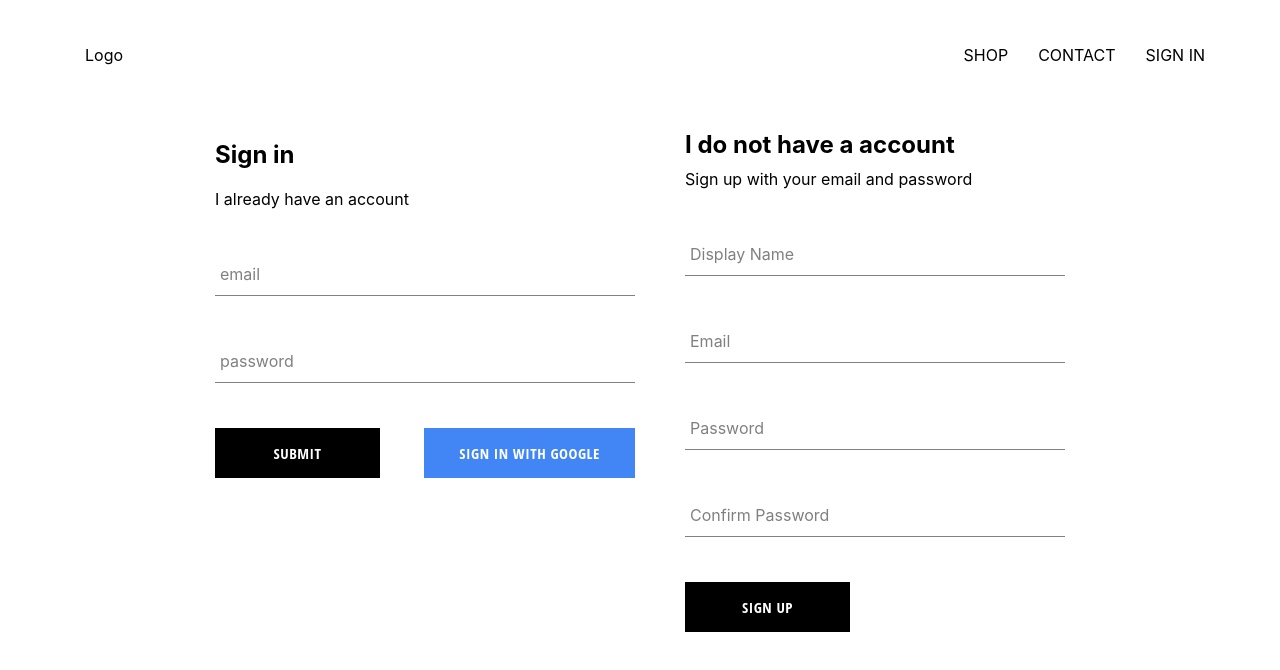
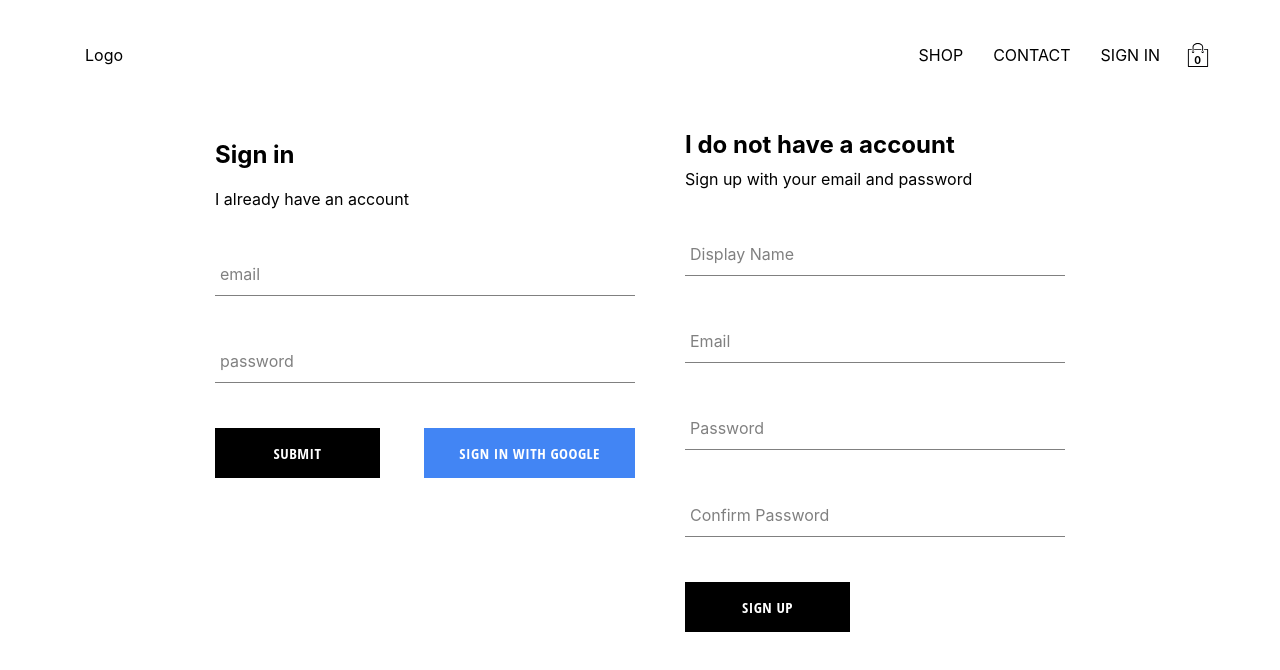
Before and after one commit to nickciambrone/ace-clothing, a React (Create React App) app: page /signin in a window 1280 px wide. Shown: the top 670 px of the page. Built offline with nearby package versions, Linux system fonts and the light colour scheme; no server answers.

Commit message:
added cart icon

```diff
--- a/src/App.js
+++ b/src/App.js
@@ -6,7 +6,7 @@
 import SignInAndSignUp from './pages/sign-in-and-sign-up/sign-in-and-sign-up.component.jsx'
 import Header from './components/header/header.component.jsx'
 import {auth, createUserProfileDocument} from './firebase/firebase.utils'
-import {setCurrentUser} from './redux/user/user.action'
+import {setCurrentUser} from './redux/user/user.actions'
 import {connect} from 'react-redux'
 
 class App extends React.Component{
--- /dev/null
+++ b/src/components/cart-dropdown/cart-dropdown.component.jsx
@@ -0,0 +1,14 @@
+import React from 'react';
+
+import CustomButton from '../custom-button/custom-button.component';
+
+import './cart-dropdown.styles.scss';
+
+const CartDropdown = ()=>(
+    <div className='cart-dropdown'>
+        <div className='cart-items' />
+        <CustomButton > GO TO CHECKOUT</CustomButton>
+    </div>
+)
+
+export default CartDropdown;
--- /dev/null
+++ b/src/components/cart-dropdown/cart-dropdown.styles.scss
@@ -0,0 +1,24 @@
+.cart-dropdown {
+    position: absolute;
+    width: 240px;
+    height: 340px;
+    display: flex;
+    flex-direction: column;
+    padding: 20px;
+    border: 1px solid black;
+    background-color: white;
+    top: 90px;
+    right: 40px;
+    z-index: 5;
+
+    .cart-items {
+      height: 240px;
+      display: flex;
+      flex-direction: column;
+      overflow: scroll;
+    }
+
+    button {
+      margin-top: auto;
+    }
+  }
--- /dev/null
+++ b/src/components/cart-icon/cart-icon.component.jsx
@@ -0,0 +1,18 @@
+import React from 'react';
+import {connect} from 'react-redux';
+import {ReactComponent as ShoppingIcon} from '../../assets/shopping-bag.svg'
+import toggleCartHidden from '../../redux/cart/cart.actions'
+
+import './cart-icon.styles.scss'
+
+const CartIcon = ({toggleCartHidden}) =>(
+    <div className='cart-icon' onClick={toggleCartHidden}>
+        <ShoppingIcon className='shopping-icon' />
+        <span className='item-count'>0</span>
+    </div>
+)
+const mapDispatchToProps = dispatch =>({
+    toggleCartHidden:()=>dispatch(toggleCartHidden())
+})
+
+export default connect(null, mapDispatchToProps)(CartIcon);
--- /dev/null
+++ b/src/components/cart-icon/cart-icon.styles.scss
@@ -0,0 +1,21 @@
+.cart-icon {
+    width: 45px;
+    height: 45px;
+    position: relative;
+    display: flex;
+    align-items: center;
+    justify-content: center;
+    cursor: pointer;
+
+    .shopping-icon {
+      width: 24px;
+      height: 24px;
+    }
+
+    .item-count {
+      position: absolute;
+      font-size: 10px;
+      font-weight: bold;
+      bottom: 12px;
+    }
+  }
--- a/src/components/header/header.component.jsx
+++ b/src/components/header/header.component.jsx
@@ -2,10 +2,11 @@
 import {auth} from '../../firebase/firebase.utils.js'
 import {connect} from 'react-redux';
 import {Link} from 'react-router-dom';
-
+import CartIcon from '../cart-icon/cart-icon.component'
+import CartDropdown from '../cart-dropdown/cart-dropdown.component'
 import './header.styles.scss';
 
-const Header = ({currentUser})=>(
+const Header = ({currentUser, hidden})=>(
     <div className='header'>
         <Link className ='logo-container' to ='/'>
             Logo
@@ -21,13 +22,16 @@
             {currentUser ?
             <div className = 'option' onClick={()=>auth.signOut()}>SIGN OUT</div>:
             <Link className='option' to ='/signin'>SIGN IN</Link>}
+            <CartIcon />
+        </div>
+        {hidden ? null :  <CartDropdown/>}
 
-        </div>
     </div>
 )
 
-const mapStateToProps = state =>({
-    currentUser: state.user.currentUser
+const mapStateToProps = ({user:{currentUser},cart:{hidden}}) =>({
+    currentUser,
+    hidden
 })
 
 export default connect(mapStateToProps)(Header);
--- /dev/null
+++ b/src/redux/cart/cart.actions.js
@@ -0,0 +1,7 @@
+import CartActionTypes from './cart.types'
+
+const toggleCartHidden = () => ({
+    type:CartActionTypes.TOGGLE_CART_HIDDEN
+})
+
+export default toggleCartHidden;
--- /dev/null
+++ b/src/redux/cart/cart.reducer.js
@@ -0,0 +1,18 @@
+import CartActionTypes from './cart.types'
+
+const INITIAL_STATE = {
+    hidden:true
+}
+
+const CartReducer = (state= INITIAL_STATE,action) =>{
+    switch (action.type){
+        case CartActionTypes.TOGGLE_CART_HIDDEN:
+            return {
+                ...state,
+                hidden : !state.hidden
+            }
+        default: return state;
+    }
+}
+
+export default CartReducer
--- /dev/null
+++ b/src/redux/cart/cart.types.js
@@ -0,0 +1,4 @@
+const CartActionTypes ={
+    TOGGLE_CART_HIDDEN:'TOGGLE_CART_HIDDEN'
+};
+export default CartActionTypes
--- a/src/redux/root-reducer.js
+++ b/src/redux/root-reducer.js
@@ -1,8 +1,9 @@
 import { combineReducers } from 'redux';
 
-
 import userReducer from './user/user.reducer'
+import cartReducer from './cart/cart.reducer'
 
 export default combineReducers({
-    user:userReducer
+    user:userReducer,
+    cart:cartReducer
 })
```
Also changed, not shown: src/assets/shopping-bag.svg (added), src/redux/user/user.actions.js (renamed from src/redux/user/user.action.js).
